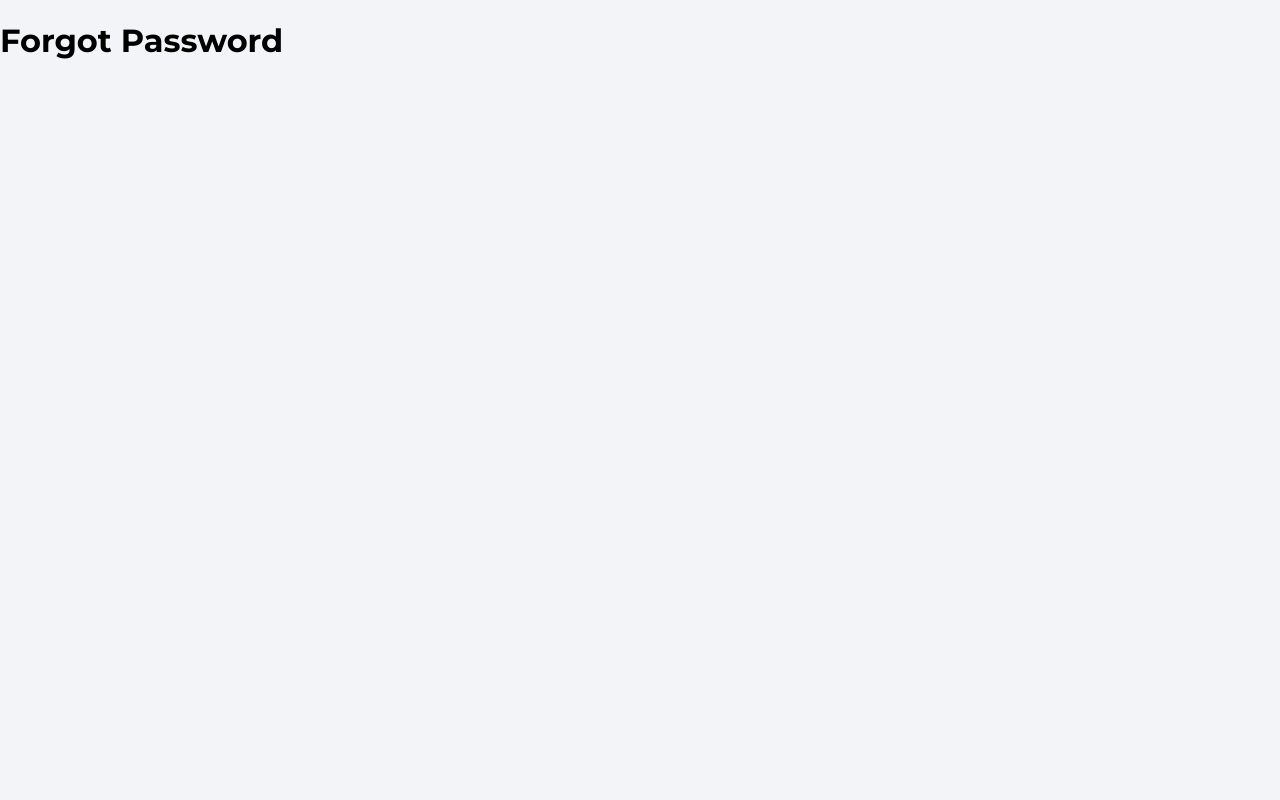
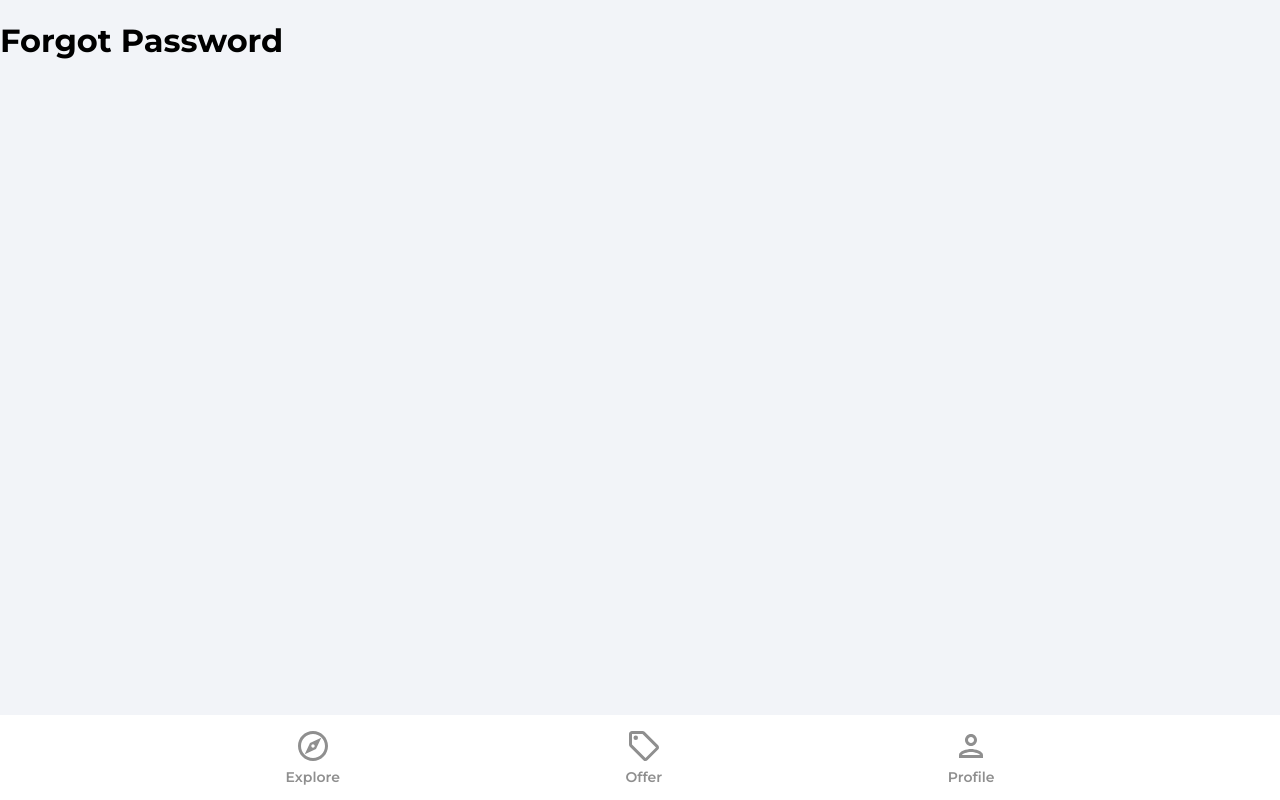
Before and after one commit to mabillama/house-marketplace, a React (Create React App) app: page /forgot-password in a window 1280 px wide. Built offline with nearby package versions, Linux system fonts and the light colour scheme.

Commit message:
Navbar created

```diff
--- a/src/App.js
+++ b/src/App.js
@@ -1,4 +1,5 @@
 import { BrowserRouter as Router, Routes, Route } from "react-router-dom";
+import Navbar from "./components/Navbar";
 import Explore from "./pages/Explore";
 import ForgotPassword from "./pages/ForgotPassword";
 import Offers from "./pages/Offers";
@@ -18,8 +19,8 @@
           <Route path="/sign-out" element={<SignUp />} />
           <Route path="/forgot-password" element={<ForgotPassword />} />
         </Routes>
+        <Navbar />
       </Router>
-      {/* Navbar */}
     </>
   );
 }
--- /dev/null
+++ b/src/components/Navbar.jsx
@@ -0,0 +1,77 @@
+import { useNavigate, useLocation } from "react-router-dom";
+import { ReactComponent as OfferIcon } from "../assets/svg/localOfferIcon.svg";
+import { ReactComponent as ExploreIcon } from "../assets/svg/exploreIcon.svg";
+import { ReactComponent as PersonOutlineIcon } from "../assets/svg/personOutlineIcon.svg";
+
+function Navbar() {
+  const navigate = useNavigate();
+  const location = useLocation();
+
+  const pathMatchRoute = (route) => {
+    if (route === location.pathname) {
+      return true;
+    }
+  };
+
+  return (
+    <footer className="navbar">
+      <nav className="navbarNav">
+        <ul className="navbarListItems">
+          <li className="navbarListItem">
+            <ExploreIcon
+              fill={pathMatchRoute("/") ? "#2c2c2c" : "#8f8f8f"}
+              width="36px"
+              height="36px"
+              onClick={() => navigate("/")}
+            />
+            <p
+              className={
+                pathMatchRoute("/")
+                  ? "navbarListItemNameActive"
+                  : "navbarListItemName"
+              }
+            >
+              Explore
+            </p>
+          </li>
+          <li className="navbarListItem">
+            <OfferIcon
+              fill={pathMatchRoute("/offers") ? "#2c2c2c" : "#8f8f8f"}
+              width="36px"
+              height="36px"
+              onClick={() => navigate("/offers")}
+            />
+            <p
+              className={
+                pathMatchRoute("/offers")
+                  ? "navbarListItemNameActive"
+                  : "navbarListItemName"
+              }
+            >
+              Offer
+            </p>
+          </li>
+          <li className="navbarListItem">
+            <PersonOutlineIcon
+              fill={pathMatchRoute("/profile") ? "#2c2c2c" : "#8f8f8f"}
+              width="36px"
+              height="36px"
+              onClick={() => navigate("/profile")}
+            />
+            <p
+              className={
+                pathMatchRoute("/profile")
+                  ? "navbarListItemNameActive"
+                  : "navbarListItemName"
+              }
+            >
+              Profile
+            </p>
+          </li>
+        </ul>
+      </nav>
+    </footer>
+  );
+}
+
+export default Navbar;
```
